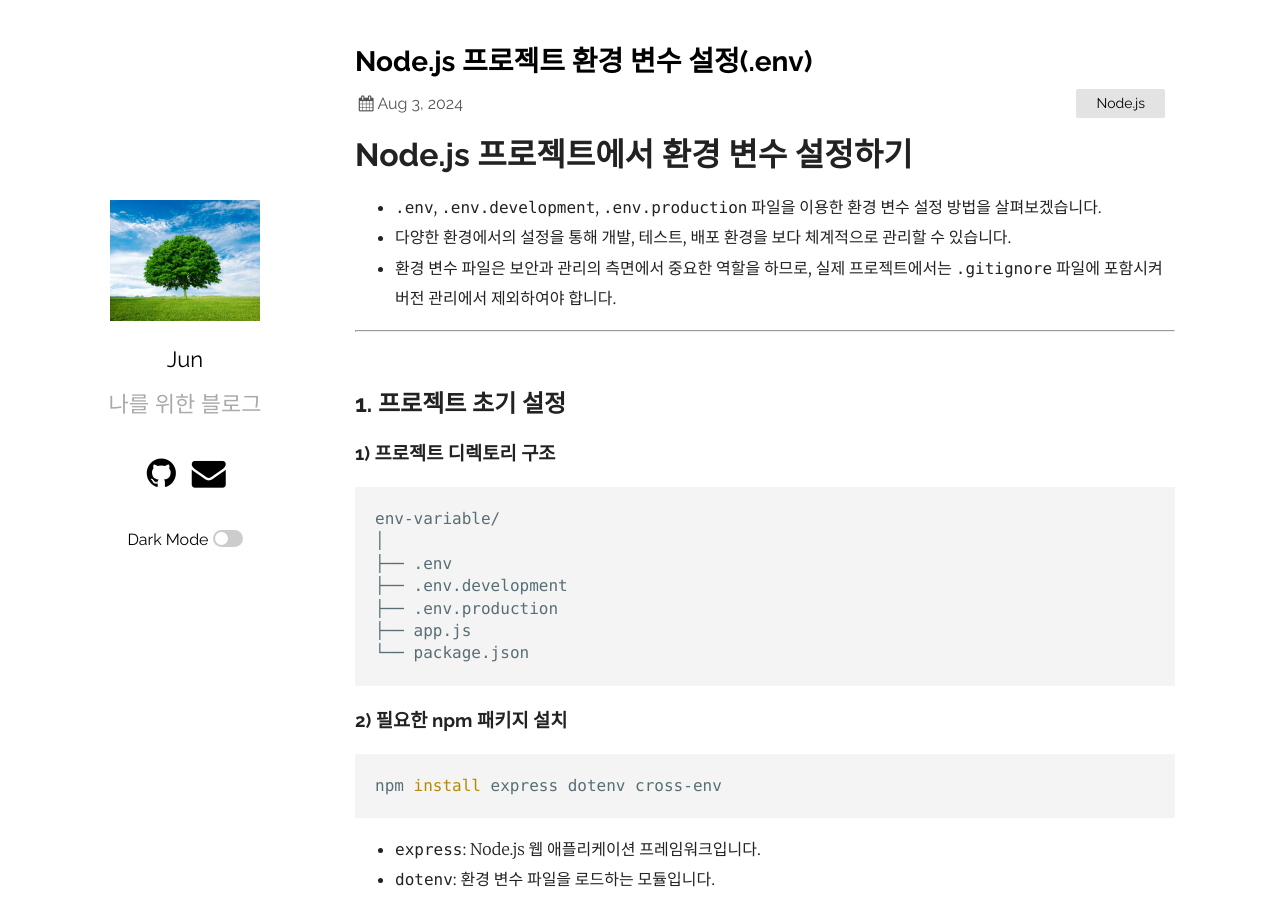
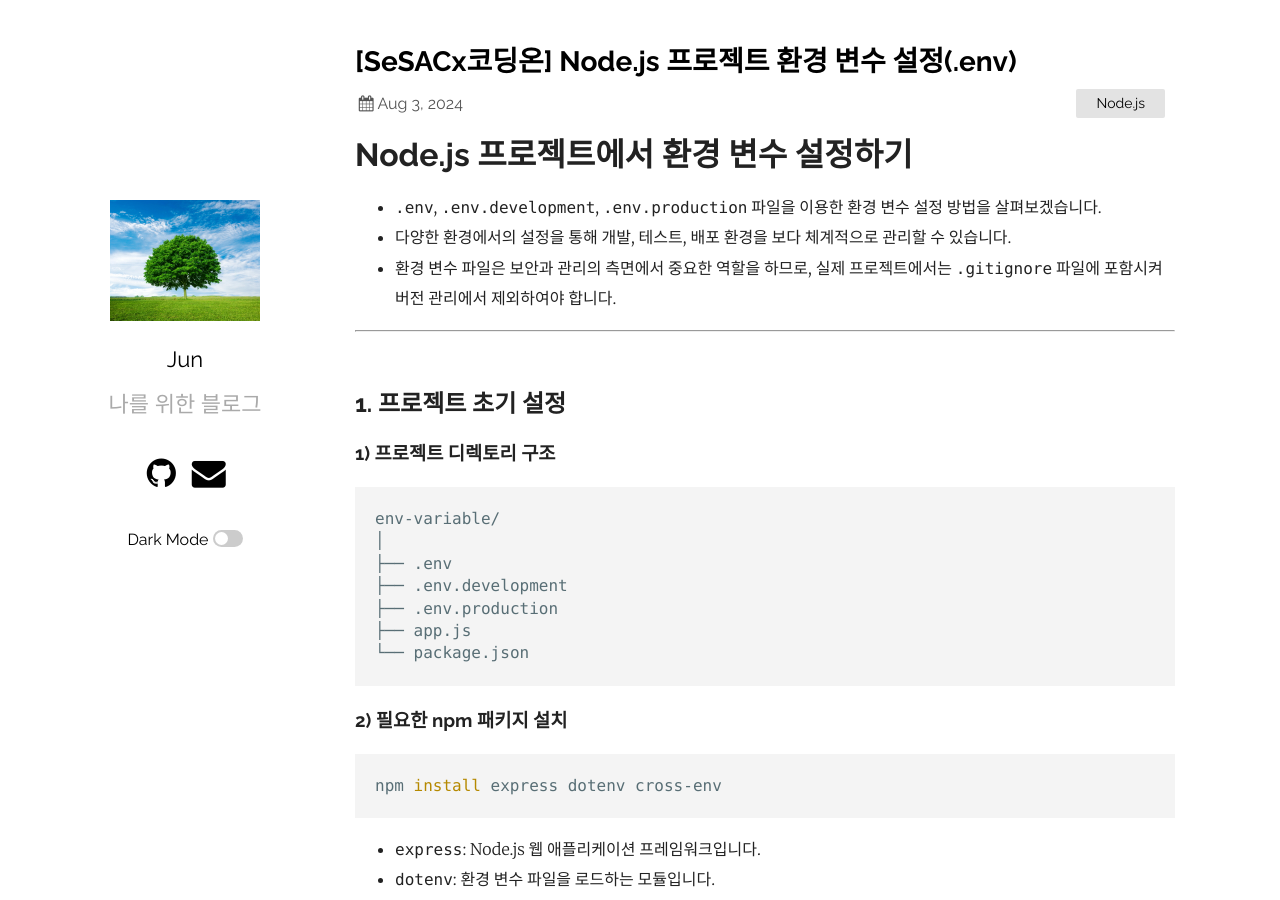
Before and after one commit to ymind14563/ymind14563.github.io, a Jekyll site: the page built from _posts/2024-08-03-blog(1).markdown, in a window 1280 px wide and 900 px high. Built offline with Jekyll 4.4.1, drawn with Linux system fonts in a browser that asks for light colours.

Commit message:
edit blog

```diff
--- a/_posts/2024-07-04-blog(1).markdown
+++ b/_posts/2024-07-04-blog(1).markdown
@@ -1,6 +1,6 @@
 ---
 layout: post
-title: "SQL 명령어 (MySQL)"
+title: "[SeSACx코딩온] SQL 명령어 (MySQL)"
 date: 2024-07-04
 categories: Database
 ---
--- a/_posts/2024-08-03-blog(1).markdown
+++ b/_posts/2024-08-03-blog(1).markdown
@@ -1,6 +1,6 @@
 ---
 layout: post
-title: "Node.js 프로젝트 환경 변수 설정(.env)"
+title: "[SeSACx코딩온] Node.js 프로젝트 환경 변수 설정(.env)"
 date: 2024-08-03
 categories: Node.js
 ---
```
